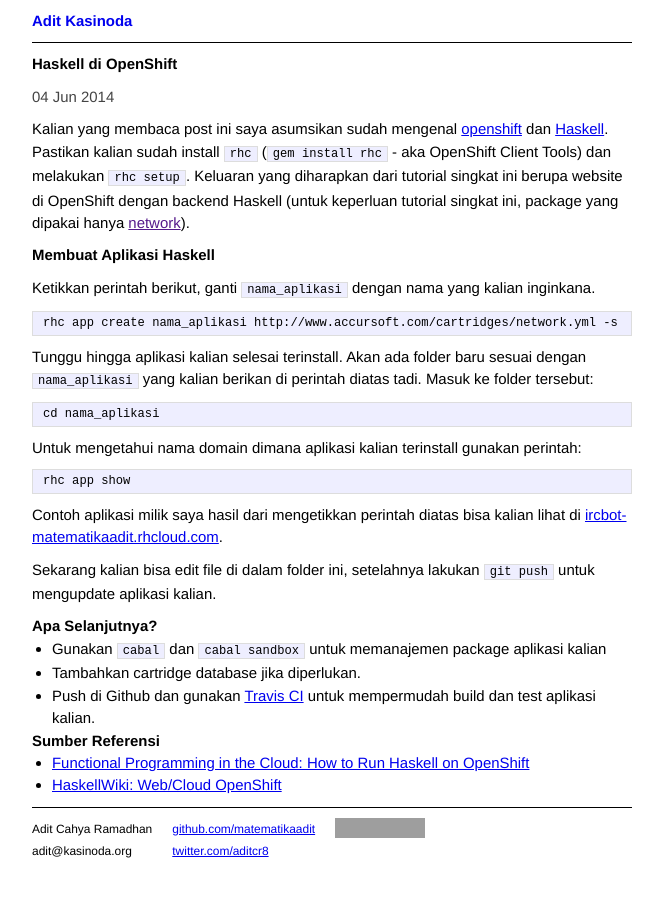
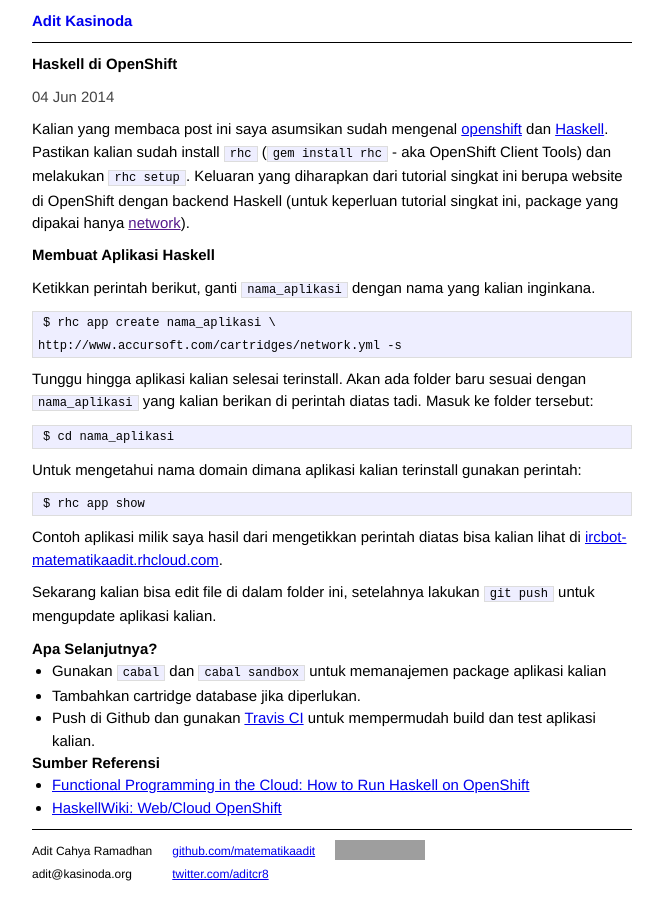
Before and after one commit to matematikaadit/matematikaadit.github.io, a Jekyll site: the page built from _posts/2014-06-04-openshift-haskell.md, in a window 1280 px wide. Shown: the whole page, without its empty margins (308-971 px from the left). Built offline with Jekyll 4.4.1, drawn with Linux system fonts in a browser that asks for light colours; grey boxes are pictures that could not be loaded.

Commit message:
Code formatting

````diff
--- a/_posts/2014-06-04-openshift-haskell.md
+++ b/_posts/2014-06-04-openshift-haskell.md
@@ -15,24 +15,25 @@
 
 Ketikkan perintah berikut, ganti `nama_aplikasi` dengan nama yang kalian inginkana.
 
-```
-rhc app create nama_aplikasi http://www.accursoft.com/cartridges/network.yml -s
-```
+{% highlight console %}
+$ rhc app create nama_aplikasi \
+http://www.accursoft.com/cartridges/network.yml -s
+{% endhighlight %}
 
 Tunggu hingga aplikasi kalian selesai terinstall. Akan ada folder baru
 sesuai dengan `nama_aplikasi` yang kalian berikan di perintah diatas tadi.
 Masuk ke folder tersebut:
 
-```
-cd nama_aplikasi
-```
+{% highlight console %}
+$ cd nama_aplikasi
+{% endhighlight %}
 
 Untuk mengetahui nama domain dimana aplikasi kalian terinstall gunakan
 perintah:
 
-```
-rhc app show
-```
+{% highlight console %}
+$ rhc app show
+{% endhighlight %}
 
 Contoh aplikasi milik saya hasil dari mengetikkan perintah diatas bisa
 kalian lihat di [ircbot-matematikaadit.rhcloud.com][ircbot].
````
